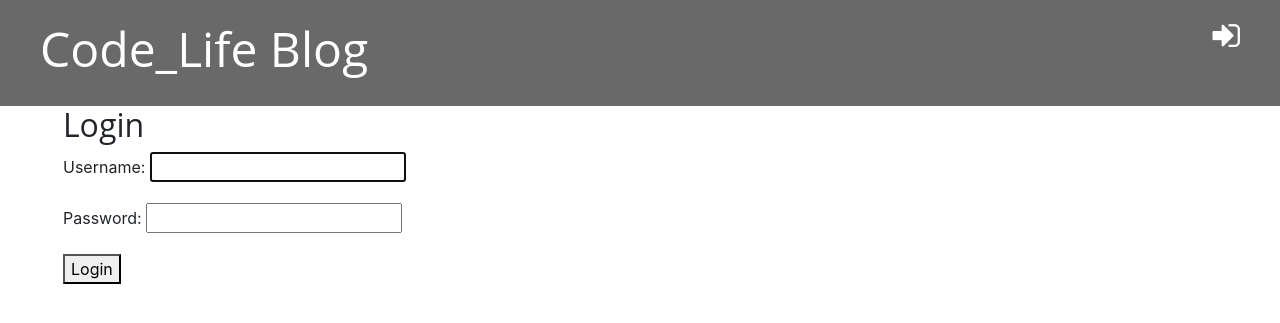
After one commit to Baker17/my_django_blog, a Django app: page /accounts/login/ in a window 1280 px wide. The commit adds this page. Shown: the top 323 px of the page. Run offline with Django 3.2, Linux system fonts and the light colour scheme; some libraries are stand-ins or nearby versions.

Commit message:
Add login functionality.

```diff
--- a/blog/templates/blog/base.html
+++ b/blog/templates/blog/base.html
@@ -4,7 +4,7 @@
     <meta charset="UTF-8">
     <meta name="viewport" content="width=device-width, initial-scale=1.0">
     <meta http-equiv="X-UA-Compatible" content="ie=edge">
-    <title>CodeLife Blog</title>
+    <title>{% block title %} {% endblock %}</title>
     <link rel="stylesheet" href="https://stackpath.bootstrapcdn.com/bootstrap/4.3.1/css/bootstrap.min.css">
     <link href="https://fonts.googleapis.com/css?family=Raleway&display=swap" rel="stylesheet" type="text/css">
     <link href="https://stackpath.bootstrapcdn.com/font-awesome/4.7.0/css/font-awesome.min.css" rel="stylesheet"
@@ -21,6 +21,10 @@
 
         <a href="{% url 'post_new' %}" class="top-menu"><i class="fa fa-plus-circle fa-2x" style="color:white"
                 aria-hidden="true"></i></a>
+        {% else %}
+        <a href="{% url 'login' %}" class="top-menu"><i class="fa fa-sign-in fa-2x" style="color:white"
+                aria-hidden="true"></i></a>
+
         {% endif %}
 
         <h1><a href="{% url 'post_list' %}">Code_Life Blog</a></h1>
--- a/blog/templates/blog/post_detail.html
+++ b/blog/templates/blog/post_detail.html
@@ -1,4 +1,6 @@
 {% extends 'blog/base.html' %}
+
+{% block title %}{{ post.title }}{% endblock %}
 
 {% block content %}
 <div class="post">
--- a/blog/templates/blog/post_draft_list.html
+++ b/blog/templates/blog/post_draft_list.html
@@ -1,4 +1,5 @@
 {% extends 'blog/base.html' %}
+{% block title %}My drafts{% endblock %}
 
 {% block content %}
 
--- a/blog/templates/blog/post_edit.html
+++ b/blog/templates/blog/post_edit.html
@@ -1,4 +1,5 @@
 {% extends 'blog/base.html' %}
+{% block title %}{{ post.title }}{% endblock %}
 
 {% block content %}
 <h1>New Post</h1>
--- a/blog/templates/blog/post_list.html
+++ b/blog/templates/blog/post_list.html
@@ -1,4 +1,6 @@
 {% extends 'blog/base.html' %}
+
+{% block title %}CodeLife Blog{% endblock %}
 
 {% block content %}
 
@@ -10,7 +12,7 @@
     </div>
 
     <h1><a href="{% url 'post_detail' pk=post.pk %}">{{ post.title }}</a></h1>
-    <p>{{ post.text|linebreaksbr }}</p>
+    <p>{{ post.text|truncatechars:50|linebreaksbr }}</p>
 </div>
 {% endfor %}
 {% endblock %}
--- /dev/null
+++ b/blog/templates/registration/login.html
@@ -0,0 +1,12 @@
+{% extends 'blog/base.html' %}
+
+{% block title %}Login{% endblock %}
+
+{% block content %}
+<h2>Login</h2>
+<form method="post">
+    {% csrf_token %}
+    {{ form.as_p }}
+    <button type="submit">Login</button>
+</form>
+{% endblock %}
--- a/blog/urls.py
+++ b/blog/urls.py
@@ -1,5 +1,6 @@
 from django.urls import path
 from . import views
+from django.contrib.auth import views as auth_views
 
 urlpatterns = [
     # 127.0.0.1:8000 --> local
@@ -24,5 +25,9 @@ urlpatterns = [
 
      # 127.0.0.1:8000/post/publish --> local
     # mydjangosite.com//post/2/publish --> online
-    path('post/<int:pk>/publish/', views.post_publish, name='post_publish')
-]
+    path('post/<int:pk>/publish/', views.post_publish, name='post_publish'),
+
+    # 127.0.0.1:8000/accounts/login --> local
+    # mydjangosite.com/accounts/login --> online
+    path('accounts/login/', auth_views.LoginView.as_view(template_name="registration/login.html"), name="login"),
+    ]
--- a/blog_app/settings.py
+++ b/blog_app/settings.py
@@ -26,6 +26,8 @@ SECRET_KEY = 'x!0zb7f(0uy6u&#e!z2$@0p-07)kd+z57x0&ko5ursdl#c!$-2'
 DEBUG = True
 
 ALLOWED_HOSTS = []
+
+LOGIN_REDIRECT_URL = 'post_list'
 
 
 # Application definition
```
Also changed, not shown: blog/views.py (+6 -1 lines), blog/static/css/blog.css (line endings or trailing spaces), db.sqlite3.
